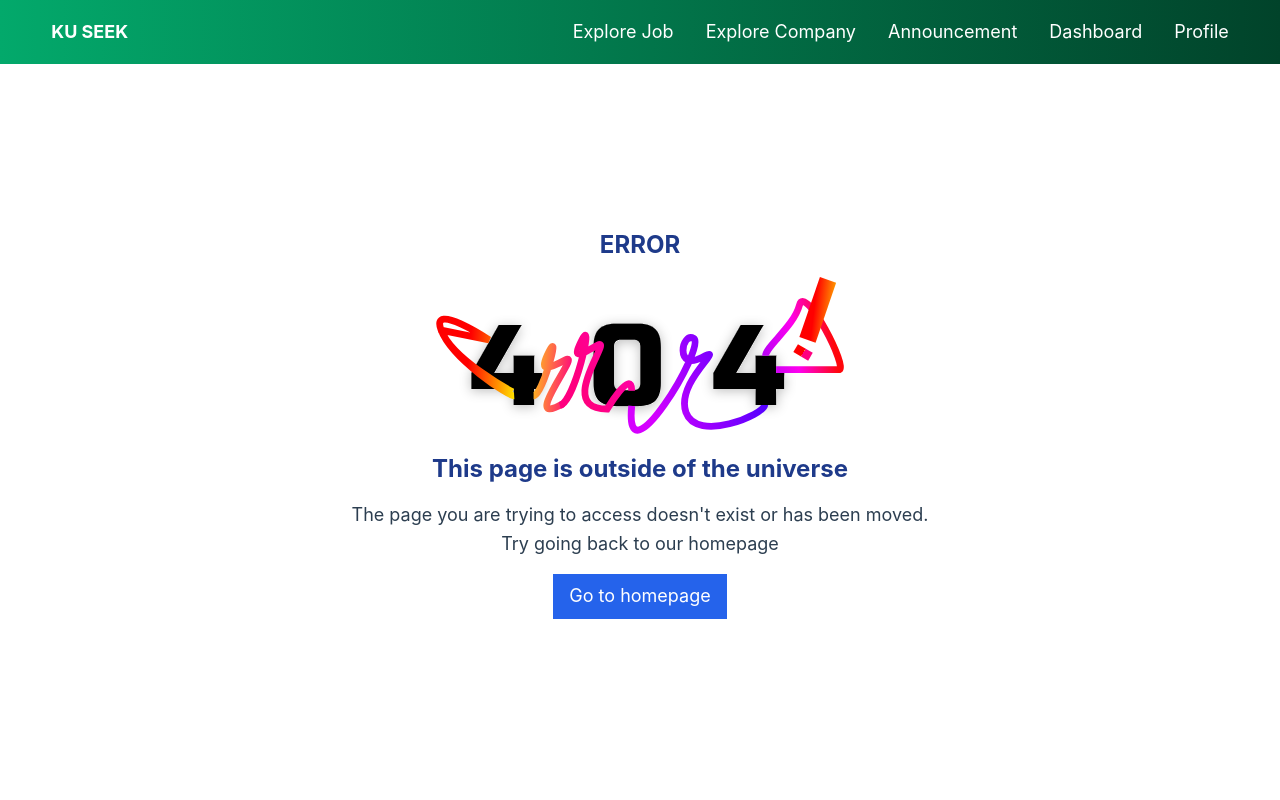
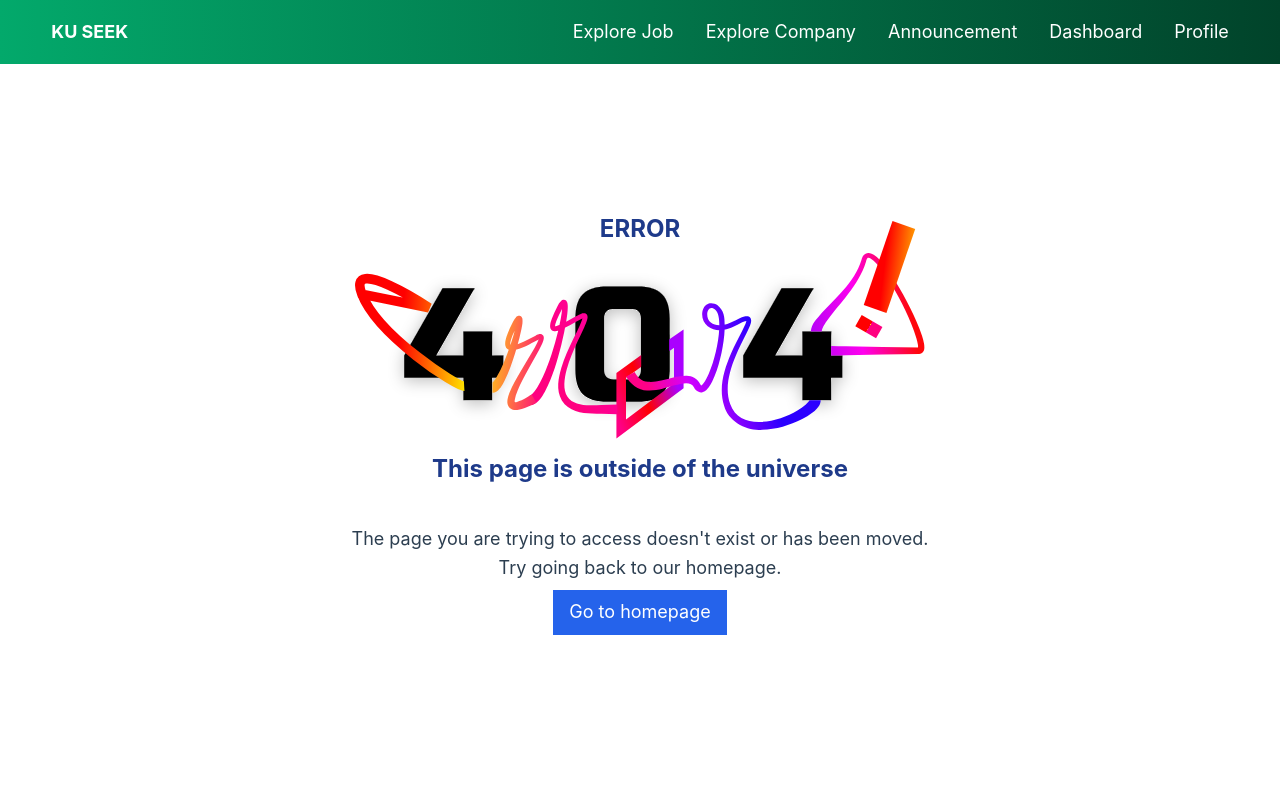
Before and after one commit to KU-jobapp-guys/KU-Seek, a Vue app in the folder frontend/: page /job/1 in a window 1280 px wide. Shown: the top 800 px of the page. Built offline with nearby package versions, Linux system fonts and the light colour scheme.

Commit message:
edit NotFound icon and style

```diff
--- a/frontend/src/views/NotFoundView.vue
+++ b/frontend/src/views/NotFoundView.vue
@@ -3,15 +3,15 @@ import error404 from '@/assets/icons/error404.svg'
 </script>
 <template>
   <div
-    class="w-full h-[90vh] flex flex-col gap-y-4 items-center justify-center text-center py-8 px-12"
+    class="w-full h-[90vh] flex flex-col gap-y-2 items-center justify-center text-center py-8 px-12"
   >
     <p class="text-2xl font-bold text-blue-900">ERROR</p>
-    <img :src="error404" class="h-[20vh]" />
+    <img :src="error404" class="-mt-8 h-[28vh]" />
     <p class="text-2xl font-bold text-blue-900">This page is outside of the universe</p>
 
-    <p>
+    <p class="mt-8">
       The page you are trying to access doesn't exist or has been moved.<br />
-      Try going back to our homepage
+      Try going back to our homepage.
     </p>
     <a href="/" class="bg-blue-600 text-white px-4 py-2">Go to homepage</a>
   </div>
```
Also changed, not shown: frontend/src/assets/icons/error404.svg.
